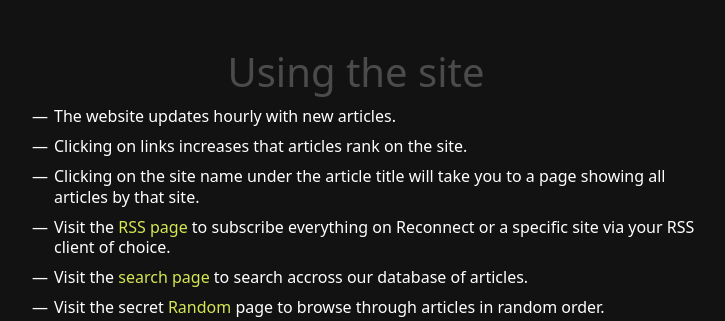
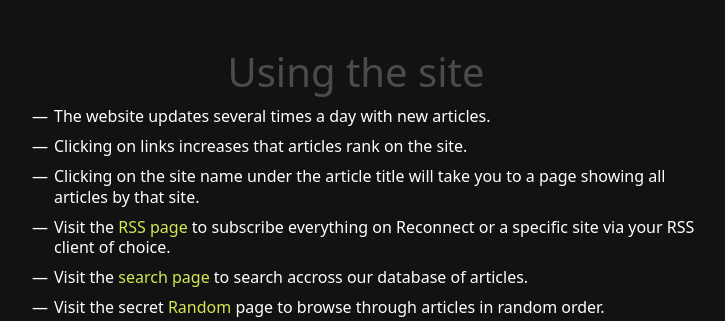
Before and after one commit to ronsoak/reconnect, a Django app: template website/templates/about.html in a window 1280 px wide. Shown: the part 582-903 px from the top of the page, without its empty margins (284-1009 px from the left). Run offline with Django 3.2, Linux system fonts and the light colour scheme; the template is opened without the code that fills it, so the values that code supplies are empty; some libraries are stand-ins or nearby versions.

Commit message:
changing about page

```diff
--- a/website/templates/about.html
+++ b/website/templates/about.html
@@ -23,7 +23,7 @@
     <div class="card my-3 p-2 BG_PrimDark B_none">
         <p class="text-center TC_Grey fs-1 fw-light pt-3 mb-2">Using the site</p>
         <ul id="aboutList" class="TC_White">
-            <li>The website updates hourly with new articles.</li>
+            <li>The website updates several times a day with new articles.</li>
             <li>Clicking on links increases that articles rank on the site.</li>
             <li>Clicking on the site name under the article title will take you to a page showing all articles by that site.</li>
             <li>Visit the <a class="TC_PrimYellow TD_None" href="/feeds" target="_blank">RSS page</a> to subscribe everything on Reconnect or a specific site via your RSS client of choice.</li>
```
